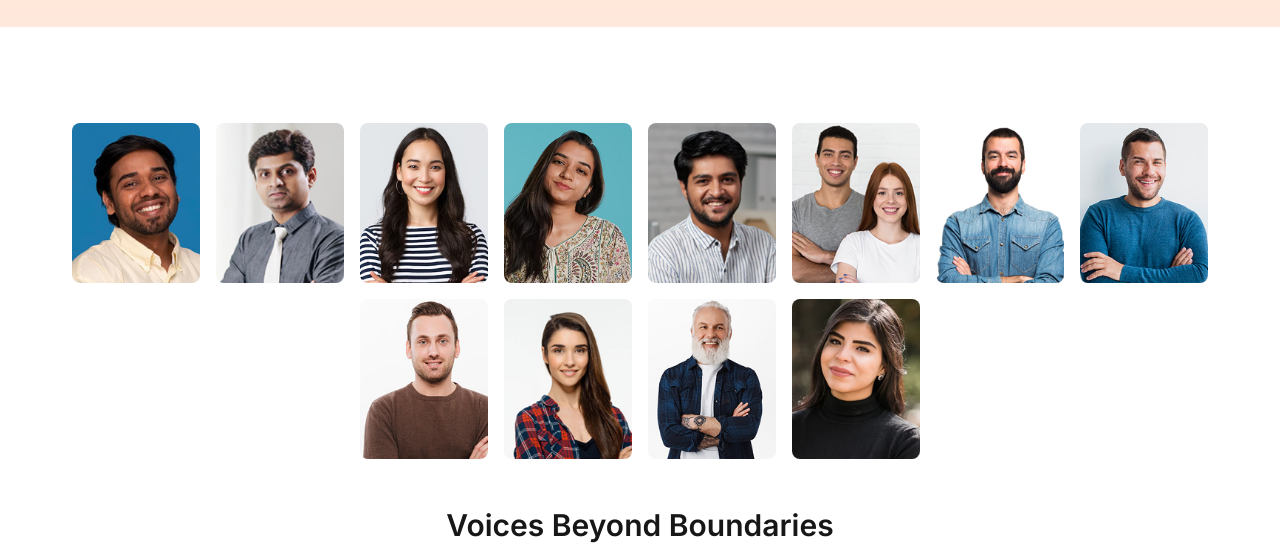
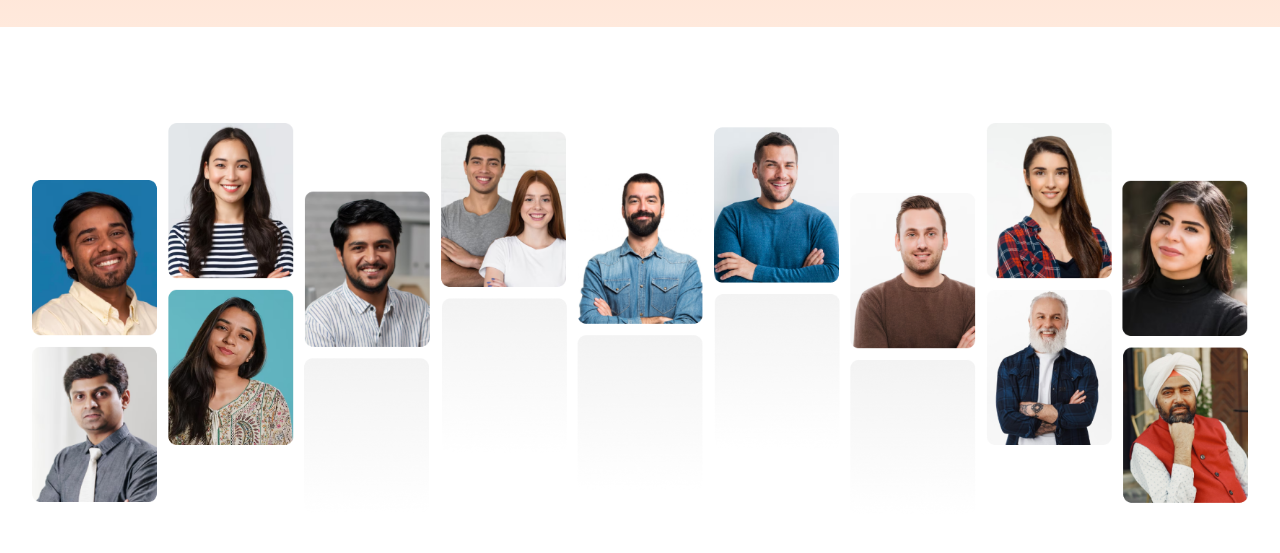
Before and after one commit to deepakarun08/LBB, a Next.js app: page / in a window 1280 px wide. Shown: the part 5640-6193 px from the top of the page. Built offline with nearby package versions, Linux system fonts and the light colour scheme.

Commit message:
css changes in testimonial section

```diff
--- a/src/app/components/TestimonialCarousel.jsx
+++ b/src/app/components/TestimonialCarousel.jsx
@@ -37,26 +37,15 @@ export default function TestimonialCarousel() {
       {/* Image Grid */}
       <div className="flex flex-wrap justify-center gap-4 px-4 max-w-7xl mx-auto hidden sm:flex">
         {[
-          '/images/p1.jpg',
-          '/images/p2.jpg',
-          '/images/p3.jpg',
-          '/images/p4.jpg',
-          '/images/p5.jpg',
-          '/images/p6.jpg',
-          '/images/p7.jpg',
-          '/images/p8.jpg',
-          '/images/p9.jpg',
-          '/images/p10.jpg',
-          '/images/p11.jpg',
-          '/images/p12.jpg',
+          '/images/testimonials-banner.png'
         ].map((img, idx) => (
           <div
             key={idx}
             className={`rounded-lg overflow-hidden ${
               idx >= 8 ? 'hidden lg:block' : ''
-            } w-40 h-40 sm:w-32 sm:h-40 object-cover`}
+            } sm:w-full object-cover`}
           >
-            <img src={img} alt={`Person ${idx + 1}`} className="w-full h-full object-cover" />
+            <img src={img} alt={`Person ${idx + 1}`} className="w-full h-full object-cover hidden md:block" />
           </div>
         ))}
       </div>
```
Also changed, not shown: public/images/testimonials-banner.png (added).
